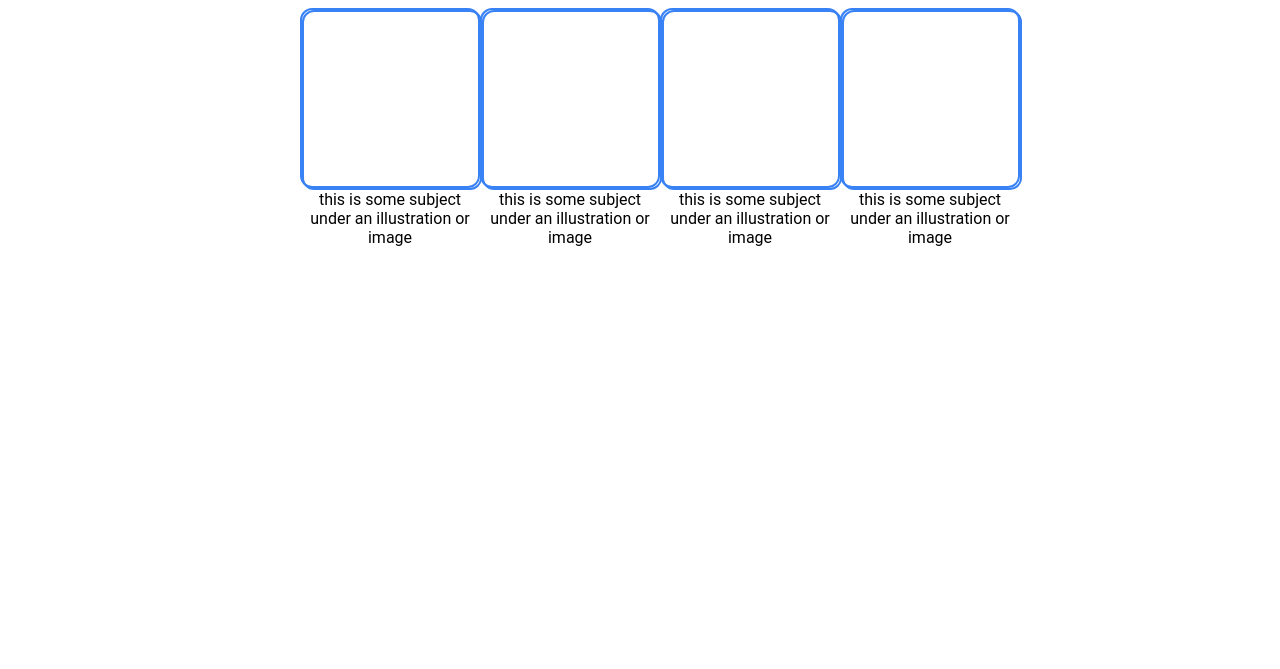
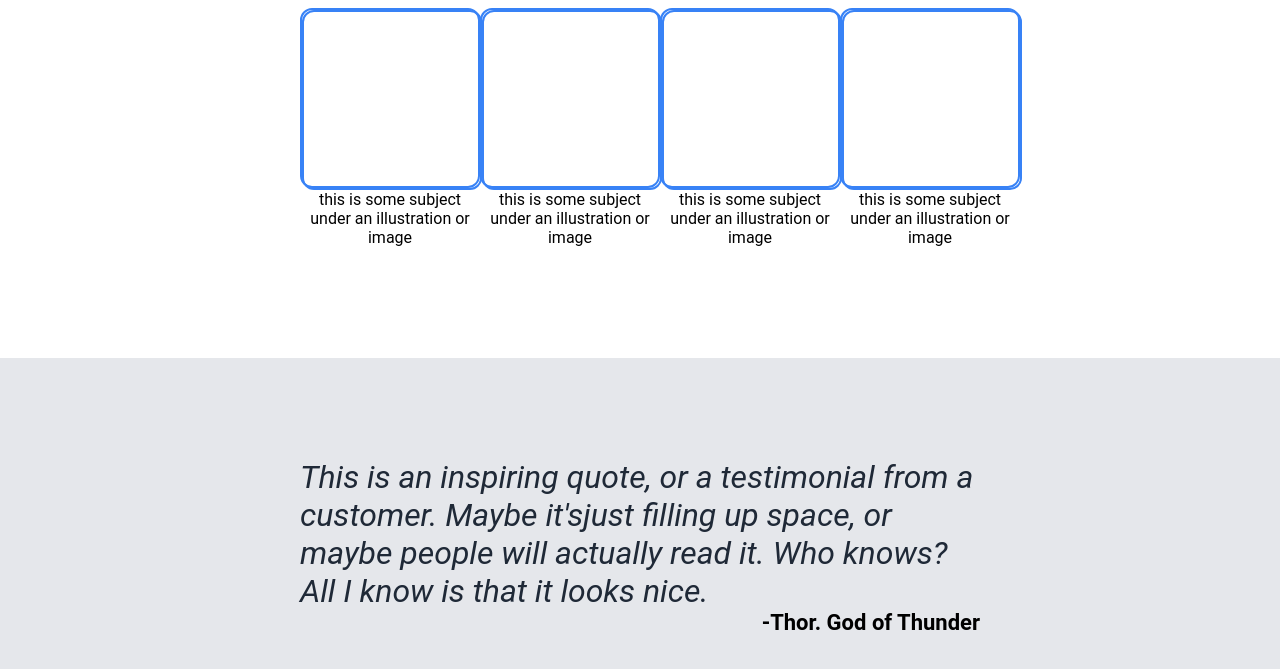
Before and after one commit to 3BooD-Khalil/odin_landing_page, a plain HTML site: page index.html in a window 1280 px wide. Shown: the part 582-1251 px from the top of the page. Before the commit the page ends 940 px from the top, so only its background shows below. Drawn offline with Linux system fonts and the light colour scheme.

Commit message:
add quote div

```diff
--- a/css/style.css
+++ b/css/style.css
@@ -104,3 +104,20 @@
 .info .container p{
     font-size: 16px;
 }
+
+.quote{
+    background-color:#e5e7eb ;
+    padding: 100px 300px;
+}
+
+.quote p{
+    font-size: 32px;
+    font-style: italic;
+    color: #1f2937;
+}
+
+.quote h4{
+    font-size: 22px;
+    font-weight: 700;
+    text-align: end;
+}
--- a/index.html
+++ b/index.html
@@ -46,5 +46,9 @@
             </div>
         </div>
     </div>
+    <div class="quote">
+        <p class="quote_text">This is an inspiring quote, or a testimonial from a customer. Maybe it'sjust filling up space, or maybe people will actually read it. Who knows? All I know is that it looks nice.</p>
+        <h4>-Thor. God of Thunder</h4>
+    </div>
 </body>
 </html>
```
